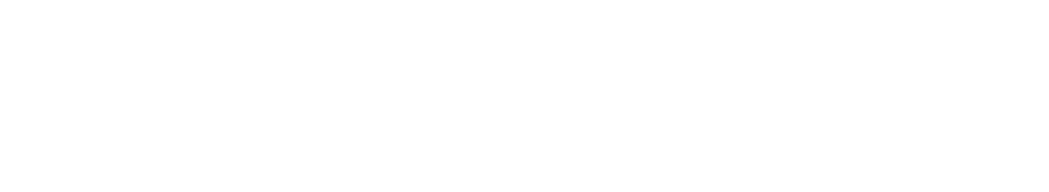
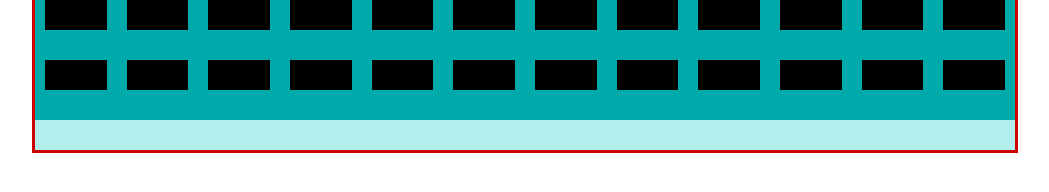
Before and after one commit to laidasan/sass__base, a website: page test.html in a window 1280 px wide. Shown: the whole page, without its empty margins (115-1164 px from the left). Drawn offline with Linux system fonts and the light colour scheme.

Commit message:
[update] update grid-sys comment

```diff
--- a/scss/abstracts/_function.scss
+++ b/scss/abstracts/_function.scss
@@ -7,7 +7,7 @@
 @for $col-nm from 1 through $columns {
     @if $columns % $col-nm == 0 {
         .col-#{$columns / $col-nm} {
-            @include grid-sys($col-nm,$gutter);
+            @include grid-sys($col-nm,$gutter,around);
             float: left;
         }
     }
@@ -19,7 +19,7 @@
         @for $col-nm from 1 through $columns {
             @if $columns % $col-nm == 0 {
                 .#{$key}\:col-#{$columns / $col-nm} {
-                    @include grid-sys($col-nm,$gutter);
+                    @include grid-sys($col-nm,$gutter,around);
                     float: left;
                 }
             }
--- a/scss/main.scss
+++ b/scss/main.scss
@@ -11,4 +11,4 @@
 
 
 @import "component/btn";
-@import "component/bounce";
+// @import "component/bounce";
--- a/test.html
+++ b/test.html
@@ -8,29 +8,59 @@
     <title>Test Demo</title>
 </head>
 <style>
-    body {
-        height: 100vh;
-        display: flex;
-        justify-content: center;
-        align-self: center;
+    .wrapper {
+        max-width: 980px;
+        margin: auto;
+        min-height: 150px;
+        box-shadow: 0 0 0 3px #cd0000;
+        background: rgba(0,200,200,.3)
     }
+
+    .container {
+        background: #00aaaa;
+    }
+
+    .container::after {
+        content: '';
+        display: block;
+        clear: both;
+    }
+
+    .item {
+        background: #000;
+        min-height: 30px;
+        margin-bottom: 30px;
+    }
+
 </style>
 <body>
-    <!-- <div class="wrapper">
+    <div class="wrapper">
         <div class="container">
-            <div class="col-12 md:col-12"></div>
+            <div class="item col-1"></div>
+            <div class="item col-1"></div>
+            <div class="item col-1"></div>
+            <div class="item col-1"></div>
+            <div class="item col-1"></div>
+            <div class="item col-1"></div>
+            <div class="item col-1 md:col-3"></div>
+            <div class="item col-1 md:col-3"></div>
+            <div class="item col-1"></div>
+            <div class="item col-1"></div>
+            <div class="item col-1"></div>
+            <div class="item col-1"></div>
+            <div class="item col-1"></div>
+            <div class="item col-1"></div>
+            <div class="item col-1"></div>
+            <div class="item col-1"></div>
+            <div class="item col-1"></div>
+            <div class="item col-1"></div>
+            <div class="item col-1"></div>
+            <div class="item col-1"></div>
+            <div class="item col-1"></div>
+            <div class="item col-1"></div>
+            <div class="item col-1"></div>
+            <div class="item col-1"></div>
         </div>
-        <div class="container">
-            <div class="col-3 md:col-6 sm:col-12"></div>
-            <div class="col-3 md:col-6 sm:col-12"></div>
-            <div class="col-3 md:col-6 sm:col-12"></div>
-            <div class="col-3 md:col-6 sm:col-12"></div>
-        </div>
-        <div class="container">
-            <div class="test-item"></div>
-            <div class="test-item"></div>
-            <div class="test-item"></div>
-        </div>
-    </div> -->
+    </div>
 </body>
 </html>
```
Also changed, not shown: scss/abstracts/_mixin.scss (+8 -0 lines), style/style.css.
